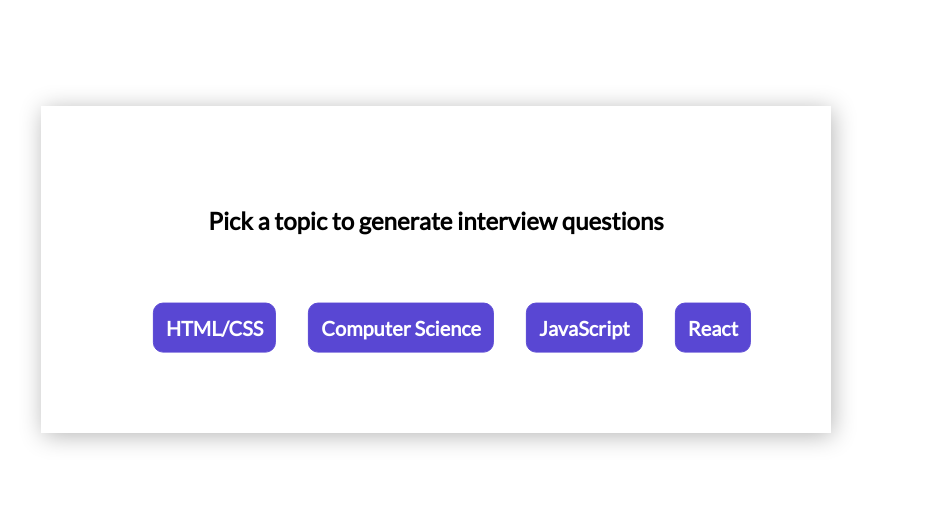
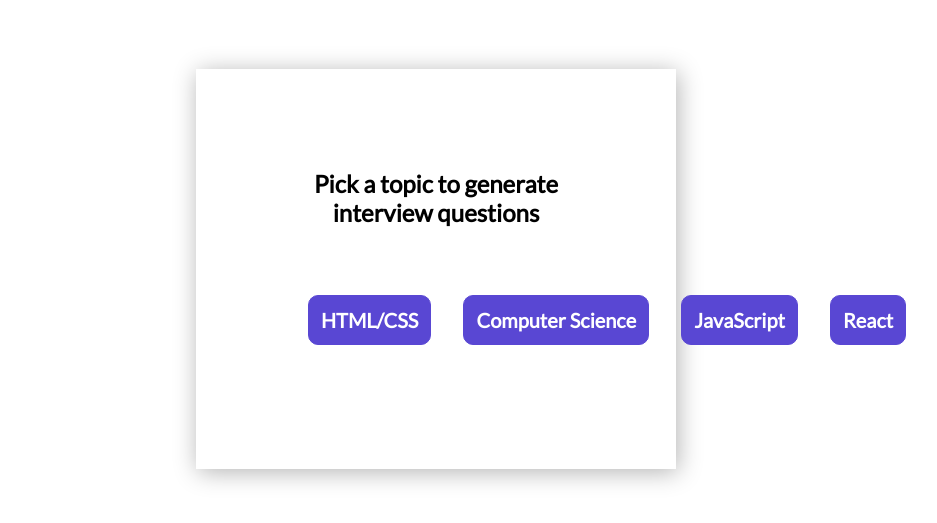
Before and after one commit to kelsiebesingeryeh/interview-prep-flashcards, a React (Create React App) app: page /behavioral in a window 1280 px wide. Shown: the part 131-654 px from the top of the page, without its empty margins (204-1141 px from the left). Built offline with nearby package versions, Linux system fonts and the light colour scheme.

Commit message:
Add fixed width to flashcard container

```diff
--- a/src/Components/TechnicalLandingPage/TechnicalLandingPage.css
+++ b/src/Components/TechnicalLandingPage/TechnicalLandingPage.css
@@ -5,6 +5,8 @@
      transform: translate(-50%, -50%);
      box-shadow: 2px 3px 23px rgb(0 0 0 / 30%);
      padding: 5rem;
+     width: 20rem;
+     height: 15rem;
 }
 
 .buttonContainer {
```
Also changed, not shown: src/Components/Card/Card.js (deleted, +0 -11 lines), src/Components/Card/Card.css (deleted), 1 other file (tests, documents, lock files or other folders).
